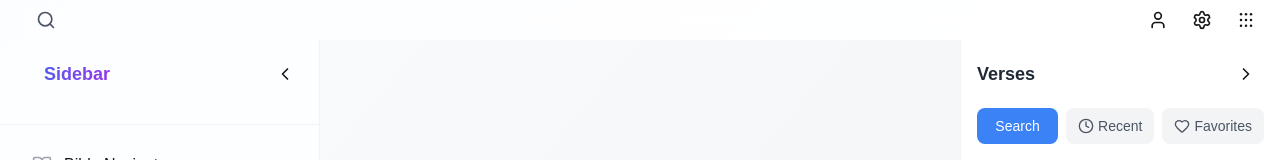
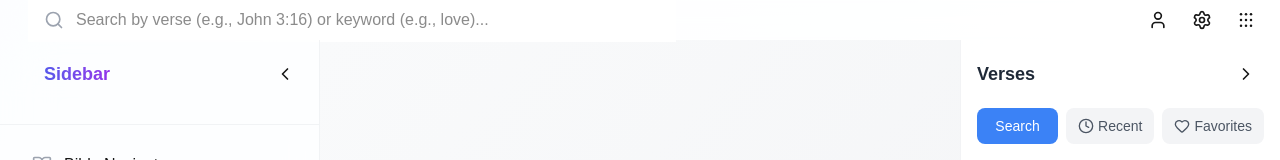
Before and after one commit to jobelGolde12/smartpreach_repo, a Next.js app: page / in a window 1280 px wide. Shown: the top 160 px of the page. Built offline with nearby package versions, Linux system fonts and the light colour scheme; no server answers; the database is empty.

Commit message:
Search bar always show

```diff
--- a/src/components/BibleNavigatorContent.tsx
+++ b/src/components/BibleNavigatorContent.tsx
@@ -97,18 +97,16 @@ export default function BibleNavigatorContent({
           </button>
         )}
 
-        {viewState === 'books' && (
         <div className="relative mb-3">
           <input
             type="text"
             value={searchQuery}
             onChange={(e) => setSearchQuery(e.target.value)}
             placeholder="Search books..."
-              className="w-full px-4 py-2 pl-10 text-sm rounded-lg border border-gray-200 dark:border-gray-700 bg-white dark:bg-gray-800 focus:border-blue-500 focus:ring-2 focus:ring-blue-500/20 outline-none transition-all dark:text-white"
+            className="w-full px-4 py-2 pl-10 text-sm rounded-lg bg-transparent dark:text-white placeholder-gray-400 outline-none transition-all"
           />
           <BookOpen className="absolute left-3 top-1/2 -translate-y-1/2 w-4 h-4 text-gray-400" />
         </div>
-        )}
 
         {viewState === 'books' && (
           <div className="flex gap-2">
--- a/src/components/SearchBar.tsx
+++ b/src/components/SearchBar.tsx
@@ -11,10 +11,7 @@ interface SearchBarProps {
 export default function SearchBar({ onSearch, isLoading }: SearchBarProps) {
   const [query, setQuery] = useState('')
   const [debouncedQuery, setDebouncedQuery] = useState('')
-  const [isExpanded, setIsExpanded] = useState(false)
-  const [removeBorder, setRemoveBorder] = useState(false)
   const debounceTimeoutRef = useRef<NodeJS.Timeout | undefined>(undefined)
-  const inputRef = useRef<HTMLInputElement>(null)
 
   useEffect(() => {
     if (debounceTimeoutRef.current) {
@@ -38,24 +35,6 @@ export default function SearchBar({ onSearch, isLoading }: SearchBarProps) {
     }
   }, [debouncedQuery, onSearch])
 
-  useEffect(() => {
-    if (isExpanded && inputRef.current) {
-      inputRef.current.focus()
-    }
-  }, [isExpanded])
-
-  const handleExpand = () => {
-    setIsExpanded(true)
-    setRemoveBorder(true)
-  }
-
-  const handleCollapse = () => {
-    if (!query.trim()) {
-      setIsExpanded(false)
-      setRemoveBorder(false)
-    }
-  }
-
   const handleSubmit = (e: React.FormEvent) => {
     e.preventDefault()
     if (query.trim()) {
@@ -63,29 +42,15 @@ export default function SearchBar({ onSearch, isLoading }: SearchBarProps) {
     }
   }
 
-  if (!isExpanded) {
-    return (
-      <button
-        onClick={handleExpand}
-        className="p-2 rounded-lg hover:bg-gray-100 dark:hover:bg-gray-800 transition-colors"
-        aria-label="Open search"
-      >
-        <Search className="w-5 h-5 text-gray-600 dark:text-gray-400" />
-      </button>
-    )
-  }
-
   return (
     <form onSubmit={handleSubmit} className="w-full">
       <div className="relative">
         <input
-          ref={inputRef}
           type="text"
           value={query}
           onChange={(e) => setQuery(e.target.value)}
-          onBlur={handleCollapse}
           placeholder="Search by verse (e.g., John 3:16) or keyword (e.g., love)..."
-          className={`w-full px-4 py-2.5 pl-12 text-base rounded-xl bg-white shadow-sm outline-none transition-all dark:bg-gray-800 dark:text-white ${removeBorder ? '' : 'border-2 border-gray-200 focus:border-blue-500 focus:ring-2 focus:ring-blue-500/20 dark:border-gray-700 dark:focus:border-blue-400'}`}
+          className="w-full px-4 py-2.5 pl-12 text-base outline-none bg-white dark:bg-gray-800 dark:text-white"
           disabled={isLoading}
         />
         <div className="absolute left-4 top-1/2 -translate-y-1/2">
```
Lines whose indentation alone changed are shown as unchanged.
